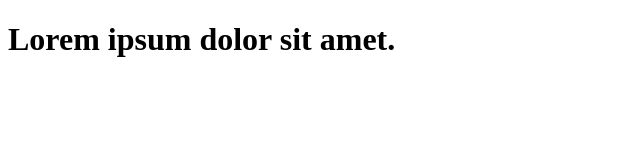
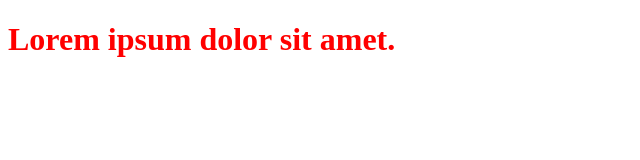
Before and after one commit to Adxamov981/loyiha1, a plain HTML site: page index.html in a window 1280 px wide. Shown: the whole page, without its empty margins (0-640 px from the left). Drawn offline with Linux system fonts and the light colour scheme.

Commit message:
main.css qoshildi

```diff
--- a/index.html
+++ b/index.html
@@ -5,8 +5,9 @@
     <meta http-equiv="X-UA-Compatible" content="IE=edge">
     <meta name="viewport" content="width=device-width, initial-scale=1.0">
     <title>Document</title>
+    <link rel="stylesheet" href="main.css">
 </head>
 <body>
-    <h1>Lorem ipsum dolor sit amet.</h1>
+    <h1 class="t">Lorem ipsum dolor sit amet.</h1>
 </body>
 </html>
--- /dev/null
+++ b/main.css
@@ -0,0 +1,3 @@
+.t{
+    color: red;
+}
```
